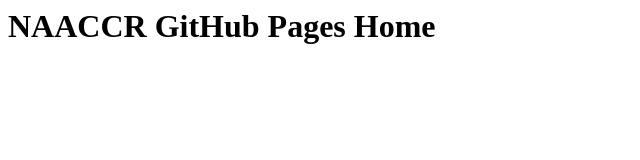
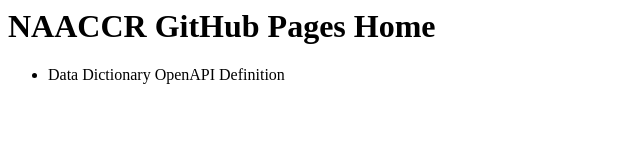
Before and after one commit to naaccr/naaccr.github.io, a plain HTML site: page index.html in a window 1280 px wide. Shown: the whole page, without its empty margins (0-640 px from the left). Drawn offline with Linux system fonts and the light colour scheme.

Commit message:
Update index.html

```diff
--- a/index.html
+++ b/index.html
@@ -1,5 +1,8 @@
 <html>
 <body>
 <h1>NAACCR GitHub Pages Home</h1>
+  <ul>
+    <li>Data Dictionary OpenAPI Definition</li>
+  </ul>
 </body>
 </html>
```
